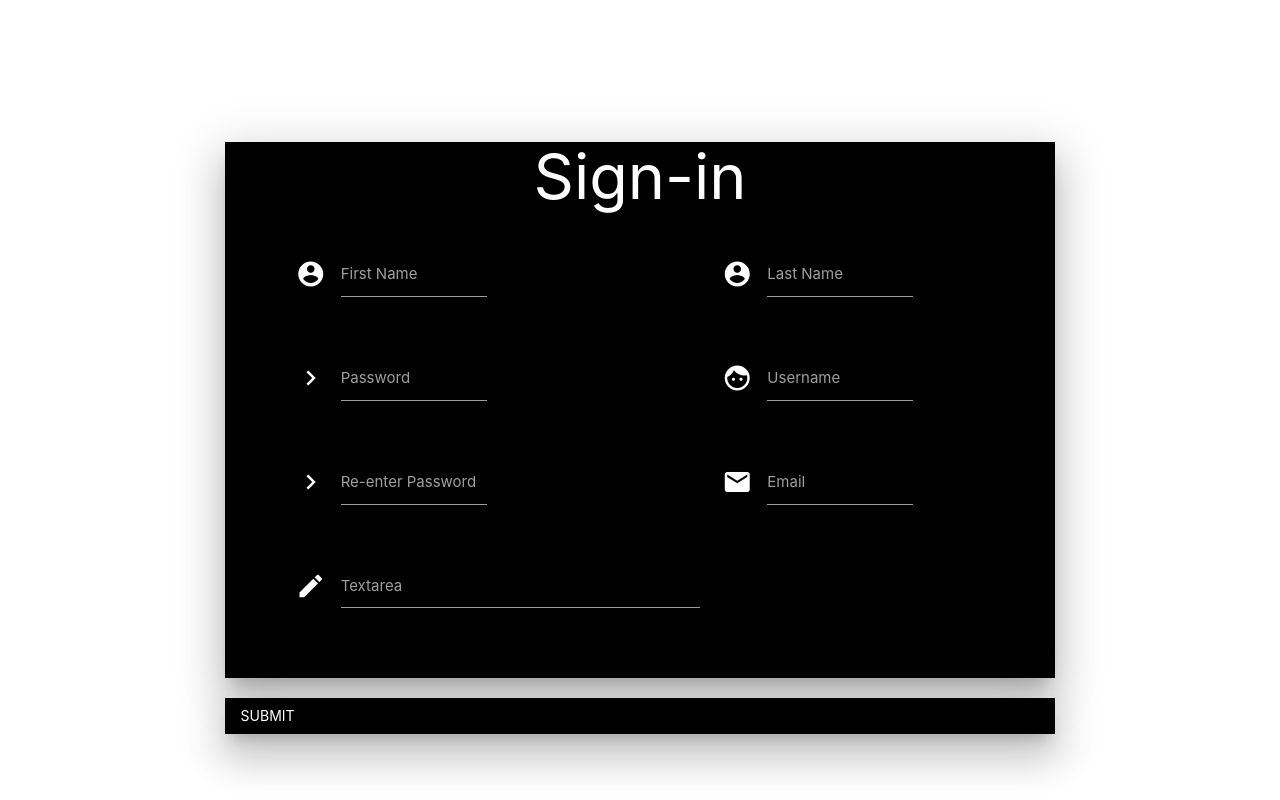
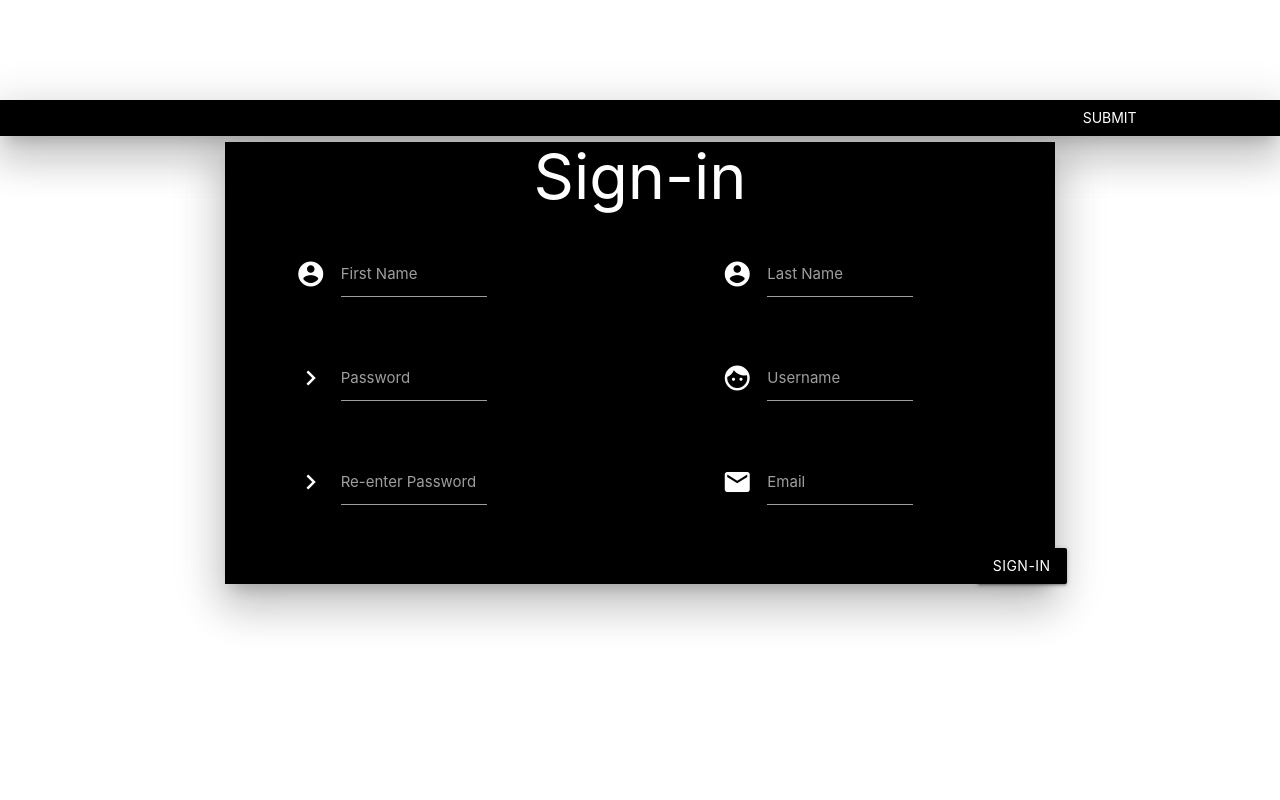
Before and after one commit to Gotvna/Site-portfolio-php, a PHP site: page /inscription.php in a window 1280 px wide. Run offline with PHP 8.4, Linux system fonts and the light colour scheme.

Commit message:
modal back

```diff
--- a/inscription.php
+++ b/inscription.php
@@ -65,26 +65,25 @@
                                     <label for="email">Email</label>
                                 </div>
                             </div>
-
-                            <div class="row">
-                                <div class="col s12">
-                                    <div class="row">
-                                        <div class="col l1 m1 s1"></div>
-                                        <div class="input-field col l6 m6 s6">
-                                            <i class="material-icons prefix">mode_edit</i>
-                                            <textarea id="textarea2" class="white-text materialize-textarea"  data-length="250"></textarea>
-                                            <label for="textarea2">Textarea</label>
-                                        </div>
-                                    </div>
-                                 </div>
+                        </div>
+                        <a class="waves-effect waves-light btn modal-trigger right black" href="#modal1">Sign-in</a>
+                        <div id="modal1" class="modal">
+                            <div class="modal-content">
+                                <h4>THANKS YOU</h4>
+                                <p>Click here to return to the main page</p>
+                           </div>
+                            <div class="modal-footer">
+                                <a href="#!" class="modal-close waves-effect waves-green btn-flat">Agree</a>
                             </div>
                         </div>
                     </div>
+                </div>
 
-                </div>
+        </div>
                 <div class="black modal-footer z-depth-5">
                     <a class="white-text modal-close waves-effect waves-green btn-flat modal-trigger">Submit</a>
                 </div>
+
         </div>
 
 </div>
```
